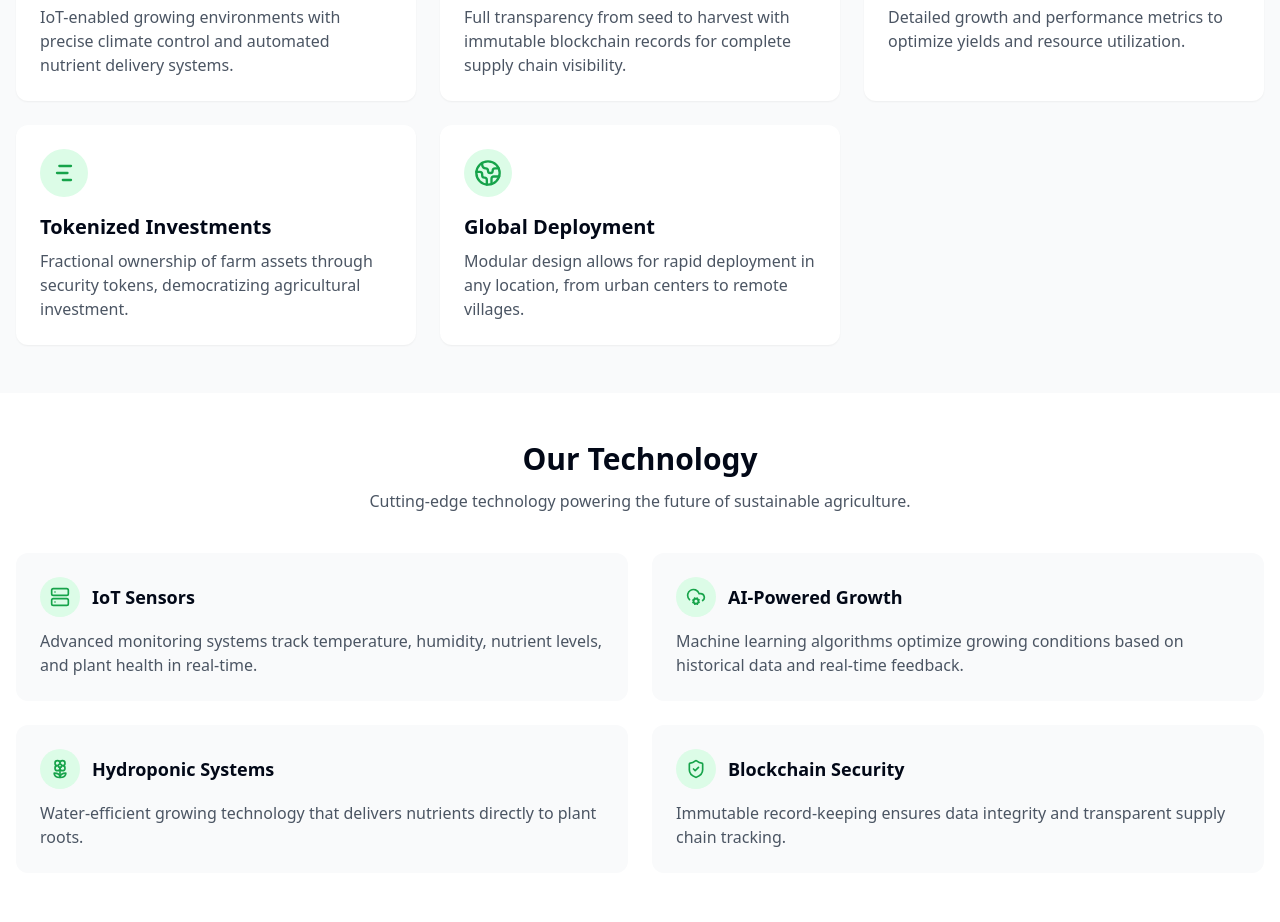
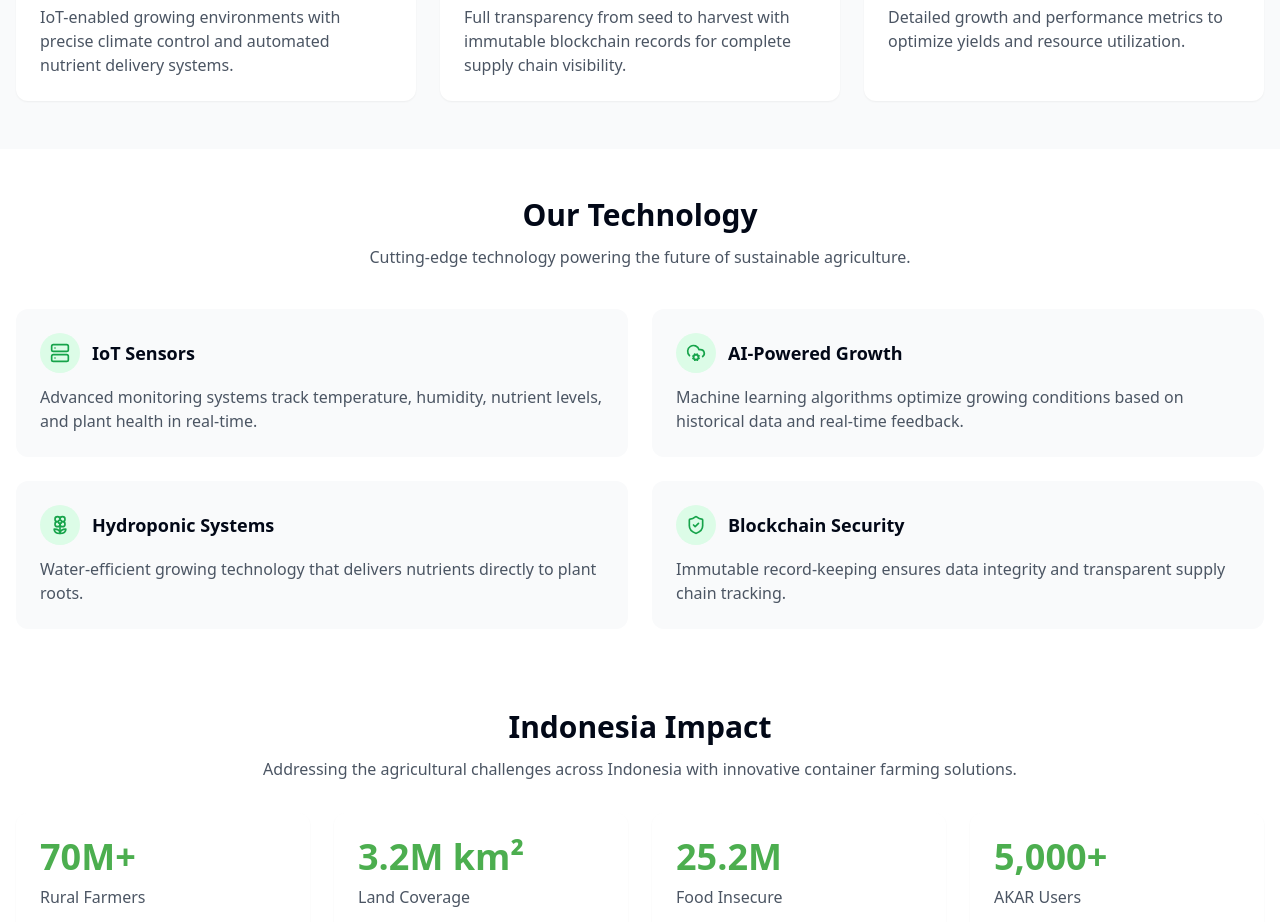
Before and after one commit to fafarras22/Aura, a React (Vite) app: page / in a window 1280 px wide. Shown: the part 1440-2362 px from the top of the page. Built offline with nearby package versions, Linux system fonts and the light colour scheme.

Commit message:
Remove solutions section items
Remove Tokenized Investments and Global Deployment from the solutions section.

```diff
--- a/src/components/home/SolutionsSection.tsx
+++ b/src/components/home/SolutionsSection.tsx
@@ -1,6 +1,6 @@
 
 import React from "react";
-import { LeafyGreen, Database, BarChart2, GanttChart, Globe2 } from "lucide-react";
+import { LeafyGreen, Database, BarChart2 } from "lucide-react";
 
 interface SolutionsSectionProps {
   language: 'en' | 'id' | 'ko';
@@ -23,14 +23,6 @@ export const SolutionsSection: React.FC<SolutionsSectionProps> = ({ language })
         {
           title: "Real-Time Analytics",
           description: "Detailed growth and performance metrics to optimize yields and resource utilization."
-        },
-        {
-          title: "Tokenized Investments",
-          description: "Fractional ownership of farm assets through security tokens, democratizing agricultural investment."
-        },
-        {
-          title: "Global Deployment",
-          description: "Modular design allows for rapid deployment in any location, from urban centers to remote villages."
         }
       ]
     },
@@ -49,14 +41,6 @@ export const SolutionsSection: React.FC<SolutionsSectionProps> = ({ language })
         {
           title: "Analitik Real-Time",
           description: "Metrik pertumbuhan dan kinerja yang detail untuk mengoptimalkan hasil dan pemanfaatan sumber daya."
-        },
-        {
-          title: "Investasi Tertokenisasi",
-          description: "Kepemilikan fraksional aset pertanian melalui token keamanan, demokratisasi investasi pertanian."
-        },
-        {
-          title: "Penerapan Global",
-          description: "Desain modular memungkinkan penerapan cepat di lokasi manapun, dari pusat kota hingga desa terpencil."
         }
       ]
     },
@@ -75,14 +59,6 @@ export const SolutionsSection: React.FC<SolutionsSectionProps> = ({ language })
         {
           title: "실시간 분석",
           description: "수확량과 자원 활용을 최적화하기 위한 상세한 성장 및 성능 지표."
-        },
-        {
-          title: "토큰화된 투자",
-          description: "보안 토큰을 통한 농장 자산의 부분 소유권, 농업 투자의 민주화."
-        },
-        {
-          title: "글로벌 배포",
-          description: "모듈식 설계로 도시 중심지부터 외딴 마을까지 어느 위치에서나 신속한 배포가 가능합니다."
         }
       ]
     }
@@ -91,9 +67,7 @@ export const SolutionsSection: React.FC<SolutionsSectionProps> = ({ language })
   const icons = [
     <LeafyGreen className="h-7 w-7 text-green-600" />,
     <Database className="h-7 w-7 text-green-600" />,
-    <BarChart2 className="h-7 w-7 text-green-600" />,
-    <GanttChart className="h-7 w-7 text-green-600" />,
-    <Globe2 className="h-7 w-7 text-green-600" />
+    <BarChart2 className="h-7 w-7 text-green-600" />
   ];
 
   return (
```
